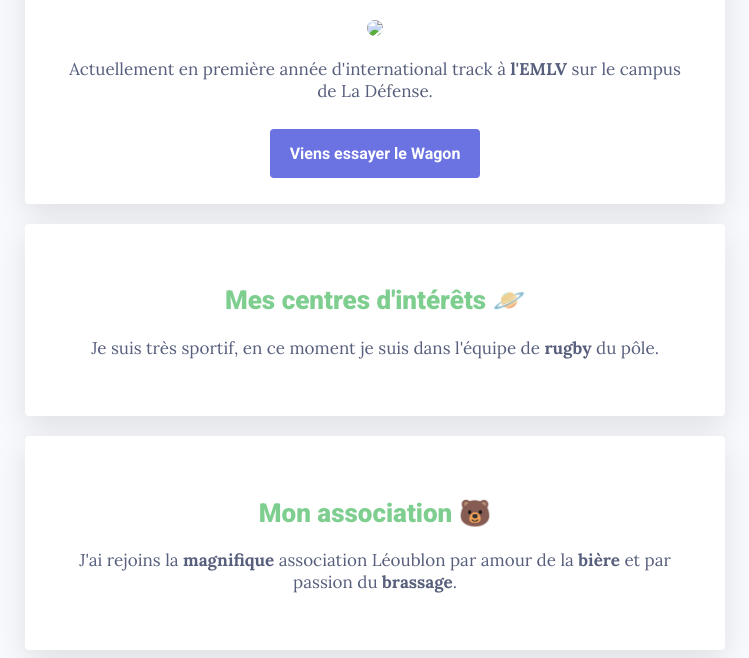
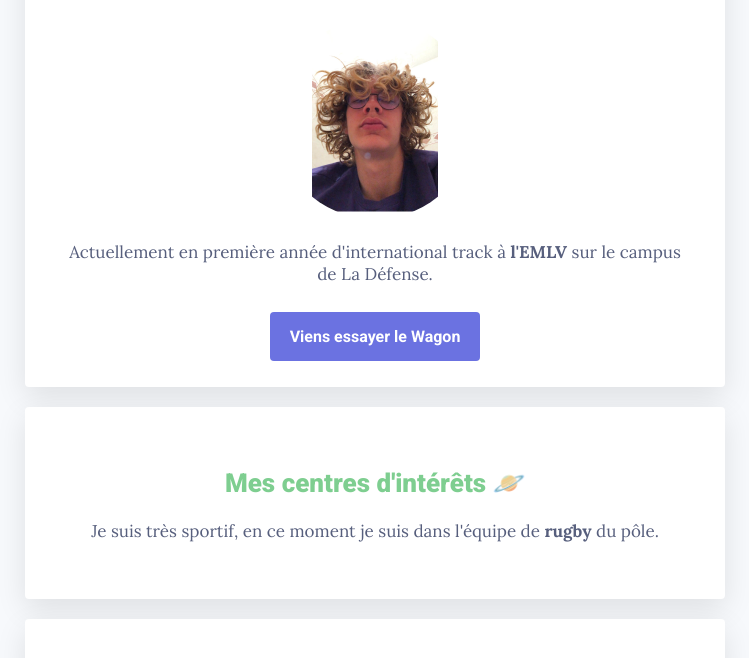
Before and after one commit to Arthurlegof/my-profile, a plain HTML site: page index.html in a window 1280 px wide. Shown: the part 142-800 px from the top of the page, without its empty margins (265-1014 px from the left). Drawn offline with Linux system fonts and the light colour scheme.

Commit message:
Add files via upload

```diff
--- a/index.html
+++ b/index.html
@@ -19,7 +19,7 @@
 
 			<div class="card-white" id="introduction">
 				<h1>Bonjour, je suis Arthur 👺</h1>
-				<img src="images/profil-picture.png" class="img-circle" éalt="Arthur LE GOFF">
+				<img src="profil-picture.png" class="img-circle" éalt="Arthur LE GOFF">
 				<p>
 				Actuellement en première année d'international track à <strong>l'EMLV</strong> sur le campus de La Défense.
 				</p>
```
